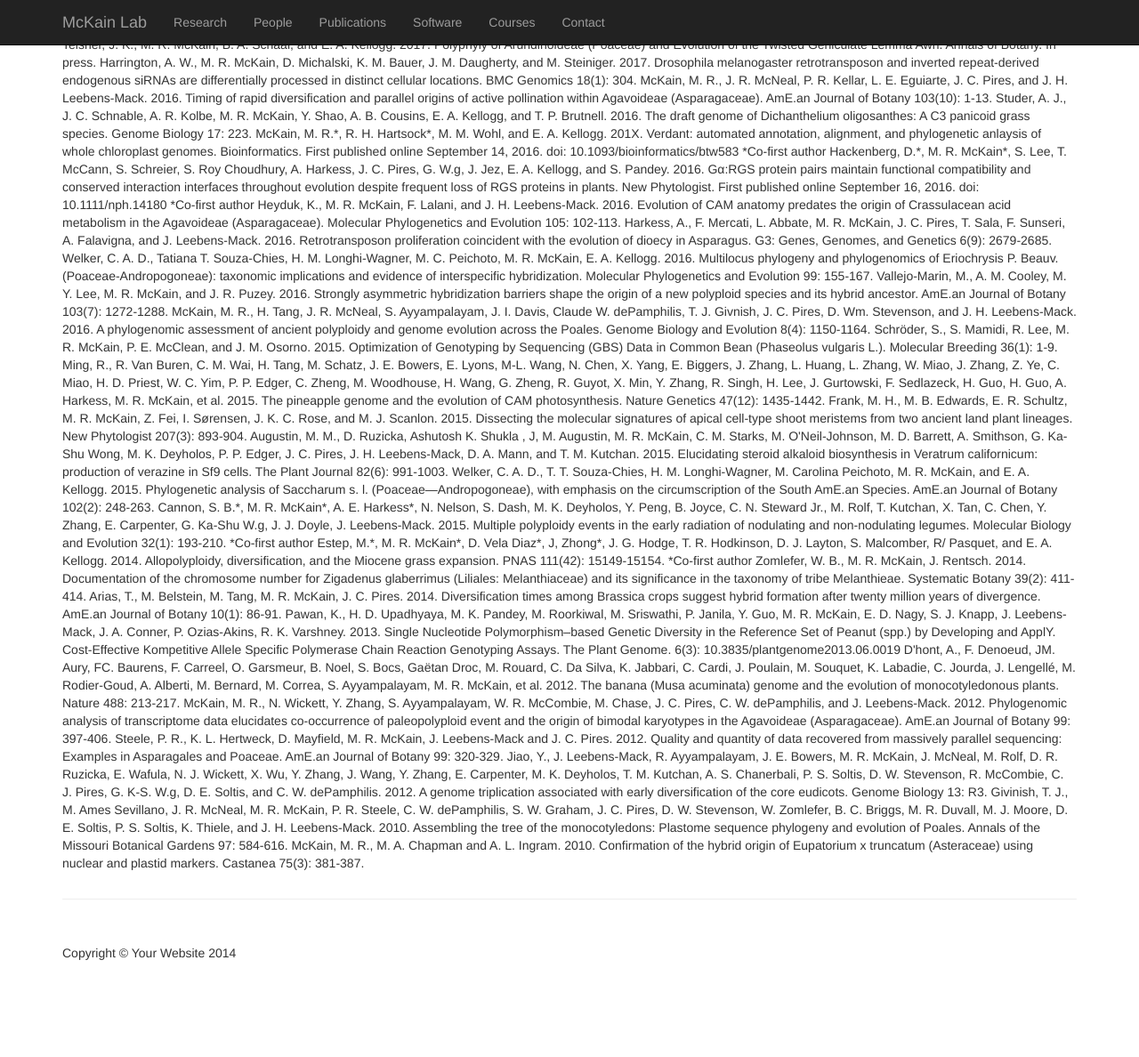
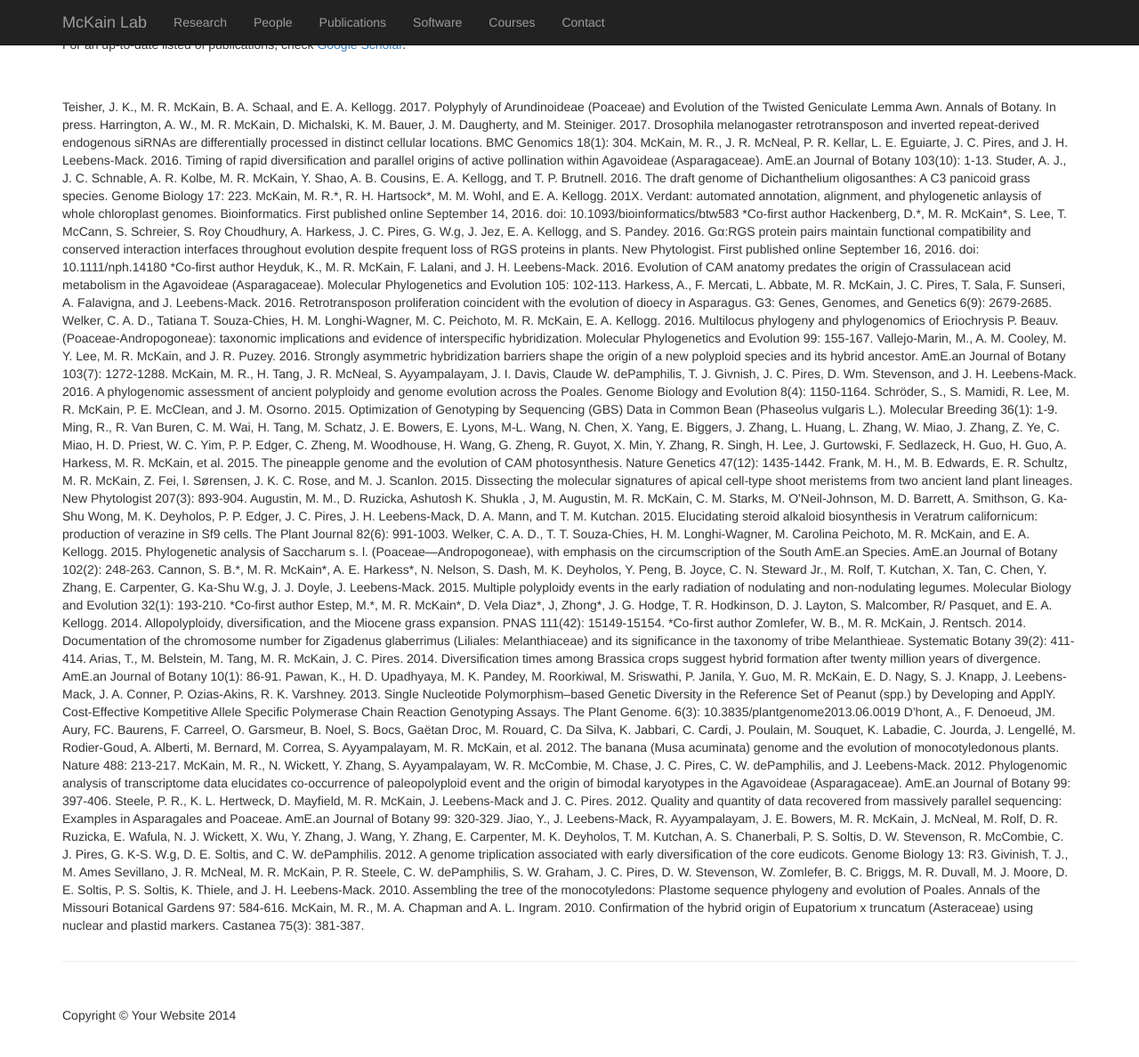
Before and after one commit to mrmckain/mrmckain.github.io, a Jekyll site: the page pubs.html, which Jekyll copies as it is, in a window 1280 px wide and 1211 px high. Shown: the top 1188 px of the window at 89% size. Built offline with Jekyll 4.4.1, drawn with Linux system fonts in a browser that asks for light colours.

Commit message:
Added pubs.

```diff
--- a/pubs.html
+++ b/pubs.html
@@ -92,6 +92,8 @@
         <div class="row">
             <div class="col-lg-12">
                <br><br>
+               <p>For an up-to-date listed of publications, check <a href="https://scholar.google.com/citations?user=bnUV-cwAAAAJ&hl=en">Google Scholar</a>.</p>
+               <br><br>
                <p>Teisher, J. K., M. R. McKain, B. A. Schaal, and E. A. Kellogg. 2017. Polyphyly of Arundinoideae (Poaceae) and Evolution of the Twisted Geniculate Lemma Awn. Annals of Botany.  In press.
 
 Harrington, A. W., M. R. McKain, D. Michalski, K. M. Bauer, J. M. Daugherty, and M. Steiniger.  2017. Drosophila melanogaster retrotransposon and inverted repeat-derived endogenous siRNAs are differentially processed in distinct cellular locations. BMC Genomics 18(1): 304.
```
